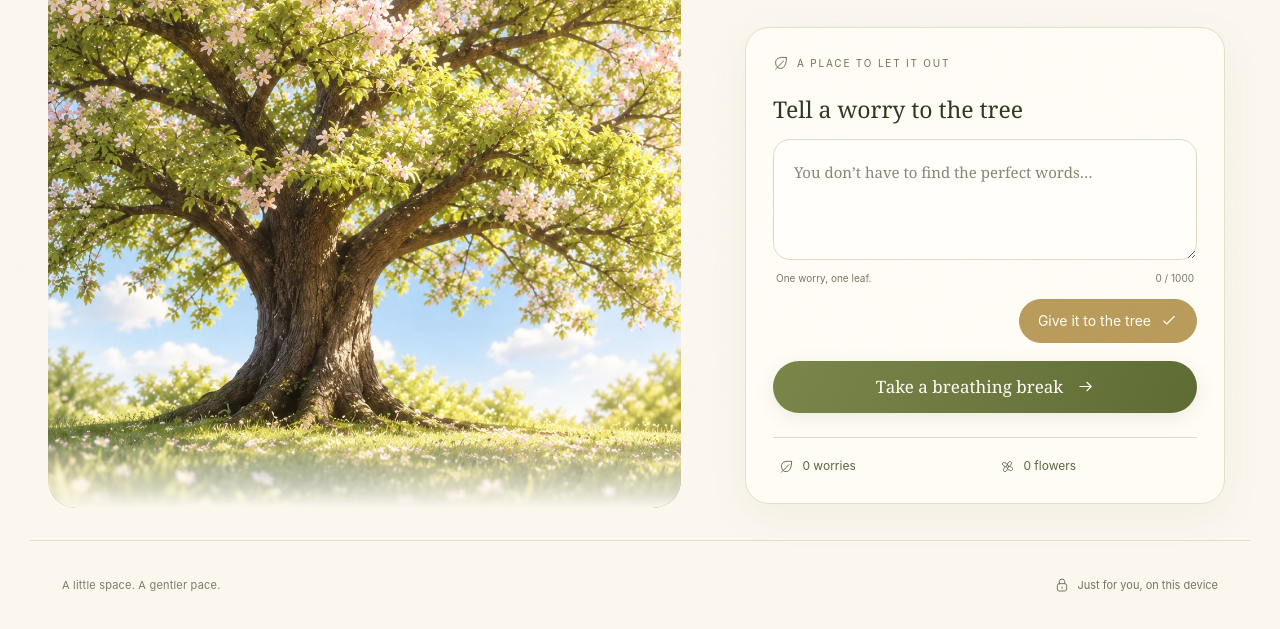
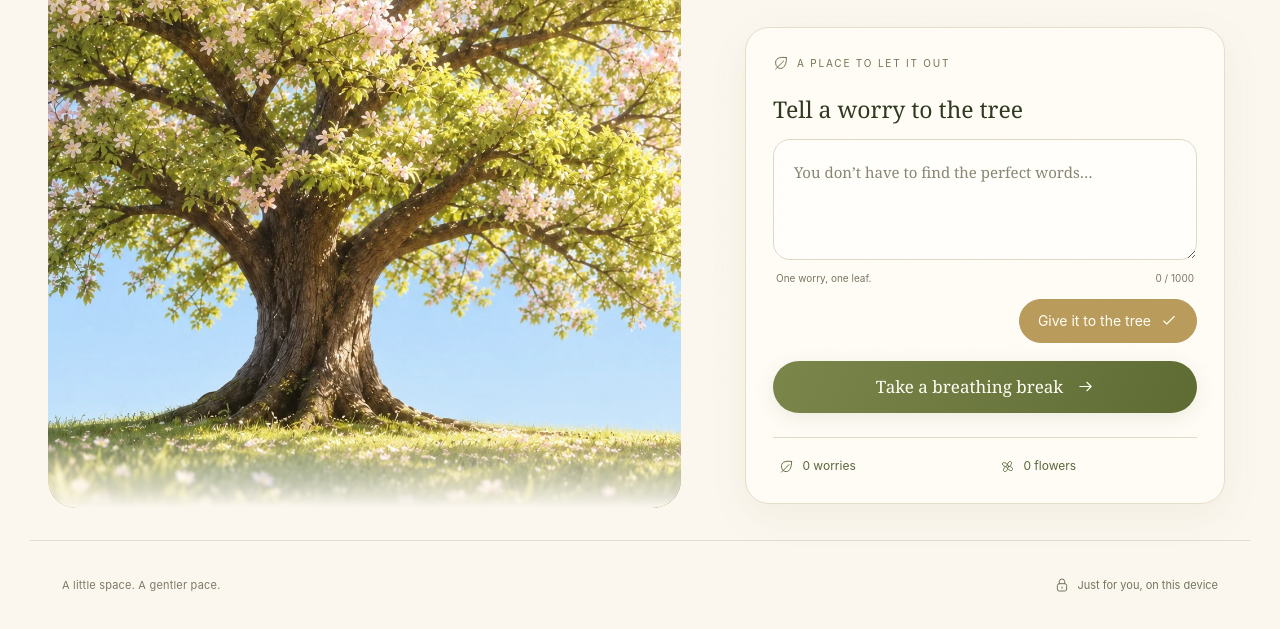
Before and after one commit to luwangbuilds/tell_the_tree, a website with bundled scripts: page public/index.html in a window 1280 px wide. Shown: the part 395-1024 px from the top of the page. Built offline with nearby package versions, Linux system fonts and the light colour scheme.

Commit message:
Clear clouds and distant vegetation from tree background

```diff
--- a/public/app.js
+++ b/public/app.js
@@ -99,7 +99,7 @@ function render() {
 
 function treePage() {
   return `<section class="tree-page page-enter"><div class="tree-heading"><span class="eyebrow">YOUR QUIET LITTLE CORNER</span><h1>A little space to let go.</h1><p class="subtitle">A little space for what is on your mind.</p><span class="gold-line"></span></div>
-    <div class="tree-scene"><div class="tree-art-button"><img src="/assets/spring-tree.webp" alt="A sunlit spring tree with green leaves and soft pink blossoms" class="tree-art" fetchpriority="high" /></div><button class="tree-heart" ${garden.breathingCompleted && (garden.leaves.length || garden.flowers.length) ? '' : 'hidden'} data-do="garden" aria-label="View your leaves and flowers"><svg class="tap-cue" viewBox="0 0 68 72" fill="none" aria-hidden="true"><circle class="tap-ripple" cx="28" cy="12" r="9" stroke="#fff6cd" stroke-width="1.5"/><g class="tap-hand" stroke="#8b7449" stroke-width="1.6" stroke-linecap="round" stroke-linejoin="round"><path d="M24 36V15C24 9 32 9 32 15V29C32 24 40 24 40 30V32C40 27 48 28 48 34V36C48 31 55 32 55 38V44C55 52 50 59 44 61H32C29 61 26 59 24 56L14 41C11 35 17 31 21 36L24 40Z" fill="#fff9e9"/><path d="M32 29V39M40 32V40M48 36V42"/><path d="M31 55H44" stroke="#d0bb8b"/></g></svg></button>${garden.harvests.length ? `<button class="chest" data-do="treasure" aria-label="Open your diamonds, ${countText(garden.harvests.length, 'diamond')}">${chestIllustration()}</button><div class="chest-illumination" aria-hidden="true"><i></i><i></i><i></i><span class="diamond-count">${garden.harvests.length}</span></div>` : ''}</div>
+    <div class="tree-scene"><div class="tree-art-button"><img src="/assets/spring-tree-clear-sky.webp" alt="A sunlit spring tree with green leaves and soft pink blossoms" class="tree-art" fetchpriority="high" /></div><button class="tree-heart" ${garden.breathingCompleted && (garden.leaves.length || garden.flowers.length) ? '' : 'hidden'} data-do="garden" aria-label="View your leaves and flowers"><svg class="tap-cue" viewBox="0 0 68 72" fill="none" aria-hidden="true"><circle class="tap-ripple" cx="28" cy="12" r="9" stroke="#fff6cd" stroke-width="1.5"/><g class="tap-hand" stroke="#8b7449" stroke-width="1.6" stroke-linecap="round" stroke-linejoin="round"><path d="M24 36V15C24 9 32 9 32 15V29C32 24 40 24 40 30V32C40 27 48 28 48 34V36C48 31 55 32 55 38V44C55 52 50 59 44 61H32C29 61 26 59 24 56L14 41C11 35 17 31 21 36L24 40Z" fill="#fff9e9"/><path d="M32 29V39M40 32V40M48 36V42"/><path d="M31 55H44" stroke="#d0bb8b"/></g></svg></button>${garden.harvests.length ? `<button class="chest" data-do="treasure" aria-label="Open your diamonds, ${countText(garden.harvests.length, 'diamond')}">${chestIllustration()}</button><div class="chest-illumination" aria-hidden="true"><i></i><i></i><i></i><span class="diamond-count">${garden.harvests.length}</span></div>` : ''}</div>
     <div class="tree-composer"><div class="section-label">${icon('leaf')} A PLACE TO LET IT OUT</div><form id="worry-form"><label for="worry">Tell a worry to the tree</label><div class="worry-input"><textarea id="worry" name="worry" rows="3" maxlength="1000" placeholder="You don’t have to find the perfect words…" required>${esc(draft)}</textarea></div><div class="input-note"><span>One worry, one leaf.</span><span id="word-count">${draft.length} / 1000</span></div><button class="add-leaf" type="submit">Give it to the tree ${icon('check')}</button></form><button class="primary full" data-do="breathe">Take a breathing break ${icon('arrow')}</button><div class="tree-summary"><button class="summary-item" data-do="leaves">${icon('leaf')} ${countText(garden.leaves.length, 'worry', 'worries')}</button><button class="summary-item" data-do="flowers">${icon('flower')} ${countText(garden.flowers.length, 'flower')}</button></div></div>
     </section>`;
 }
--- a/public/index.html
+++ b/public/index.html
@@ -9,7 +9,7 @@
     <link rel="icon" type="image/svg+xml" href="/assets/favicon.svg" />
     <link rel="stylesheet" href="/styles.css" />
     <link rel="stylesheet" href="/spring.css" />
-    <link rel="preload" as="image" href="/assets/spring-tree.webp" />
+    <link rel="preload" as="image" href="/assets/spring-tree-clear-sky.webp" />
     <script type="module" src="/app.js"></script>
   </head>
   <body>
```
Also changed, not shown: dist/app.js, dist/assets/spring-tree-clear-sky.webp (added), dist/index.html, public/assets/spring-tree-clear-sky.webp (added).
